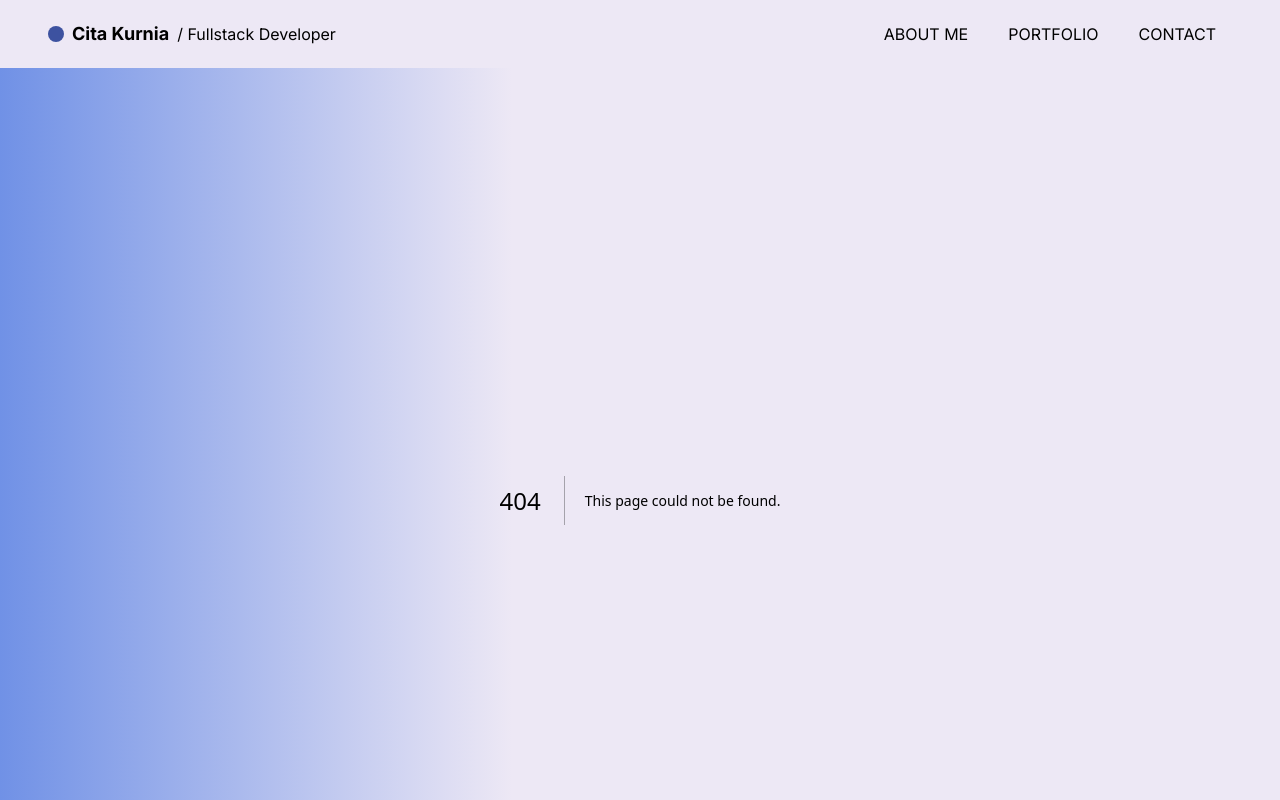
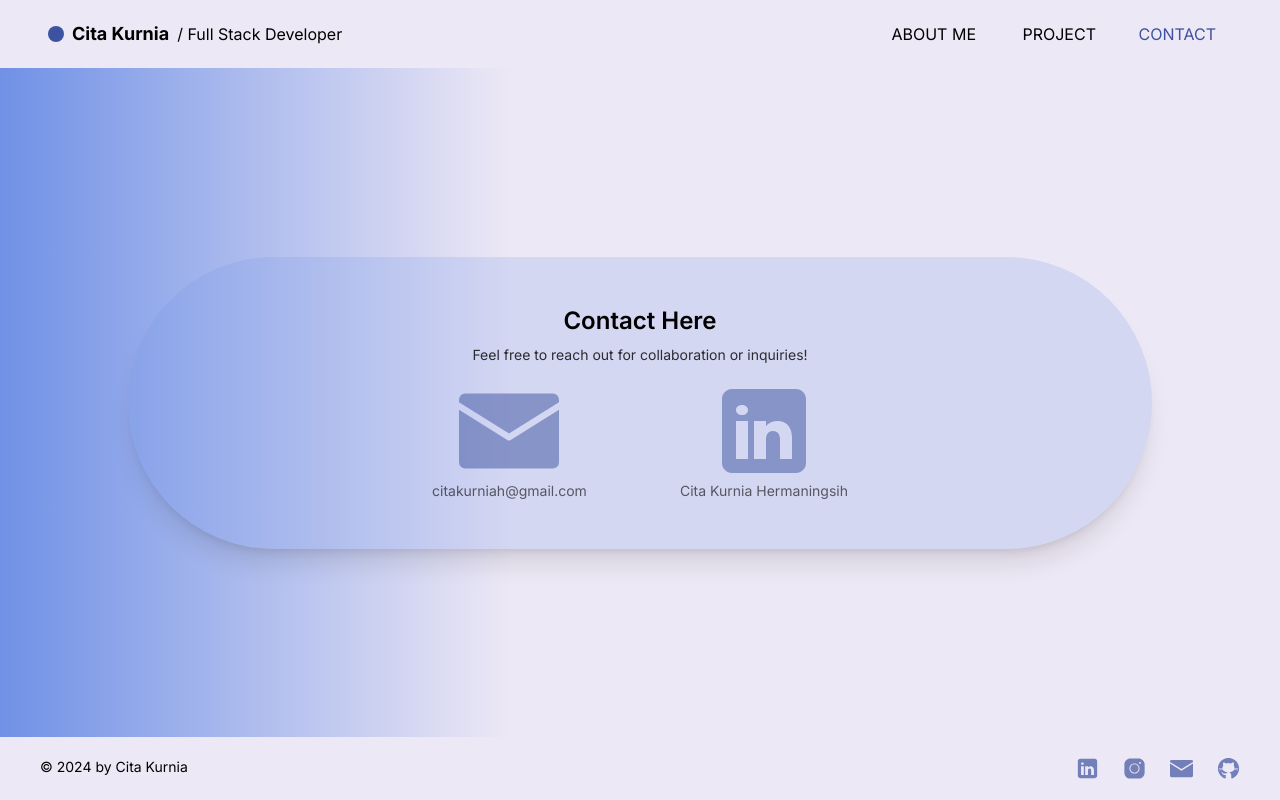
Before and after one commit to citakurnia/portofolio, a Next.js app: page /contact in a window 1280 px wide. Before the commit this address had no page. Shown: the top 800 px of the page. Built offline with nearby package versions, Linux system fonts and the light colour scheme.

Commit message:
fix: refactor page and add contact page

```diff
--- /dev/null
+++ b/src/app/(pages)/contact/page.tsx
@@ -0,0 +1,5 @@
+import ContactView from "@/app/view/contact";
+
+export default function Contact() {
+  return <ContactView />;
+}
--- /dev/null
+++ b/src/app/(pages)/home/page.tsx
@@ -0,0 +1,5 @@
+import HomeView from "@/app/view/home";
+
+export default function Home() {
+  return <HomeView />;
+}
--- a/src/app/components/header/index.tsx
+++ b/src/app/components/header/index.tsx
@@ -3,8 +3,25 @@
 import Link from "next/link";
 import { SvgMenuButton } from "@/assets/svg-collection";
 import { useState } from "react";
+import { usePathname } from "next/navigation";
+
+const menuList = [
+  {
+    label: "ABOUT ME",
+    href: "/",
+  },
+  {
+    label: "PROJECT",
+    href: "/project",
+  },
+  {
+    label: "CONTACT",
+    href: "/contact",
+  },
+];
 
 export default function Header() {
+  const pathname = usePathname();
   const [isHovered, setIsHovered] = useState(false);
 
   return (
@@ -12,18 +29,19 @@ export default function Header() {
       <div className="flex items-center space-x-2">
         <span className="bg-primary-deep-blue h-4 w-4 inline-block rounded-full"></span>
         <span className="text-lg font-bold">Cita Kurnia</span>
-        <span>/ Fullstack Developer</span>
+        <span>/ Full Stack Developer</span>
       </div>
-      <nav className="hidden md:flex md:pr-4 md:space-x-6 lg:space-x-10">
-        <Link href="/." className="hover:text-primary-deep-blue">
-          ABOUT ME
-        </Link>
-        <Link href="/pages/portofolio" className="hover:text-primary-deep-blue">
-          PORTFOLIO
-        </Link>
-        <Link href="/pages/contact" className="hover:text-primary-deep-blue">
-          CONTACT
-        </Link>
+      <nav className="hidden md:flex md:pr-4 md:space-x-3 lg:space-x-6">
+        {menuList.map((menu) => (
+          <Link
+            href={menu.href}
+            className={`hover:text-primary-deep-blue w-24 text-end ${
+              pathname === menu.href && " text-primary-deep-blue"
+            }`}
+          >
+            {menu.label}
+          </Link>
+        ))}
       </nav>
       <div
         className="md:hidden"
@@ -34,28 +52,18 @@ export default function Header() {
           <SvgMenuButton />
         </button>
         {isHovered && (
-          <div className="flex flex-col md:hidden bg-primary-soft-pink/80 shadow-lg rounded-lg p-4 absolute top-12 right-4 w-40">
-            <Link
-              href="/."
-              className="block mb-4 hover:text-primary-deep-blue text-center"
-              onClick={() => setIsHovered(false)}
-            >
-              ABOUT ME
-            </Link>
-            <Link
-              href="/pages/portofolio"
-              className="block mb-4 hover:text-primary-deep-blue text-center"
-              onClick={() => setIsHovered(false)}
-            >
-              PORTFOLIO
-            </Link>
-            <Link
-              href="/pages/contact"
-              className="block hover:text-primary-deep-blue text-center"
-              onClick={() => setIsHovered(false)}
-            >
-              CONTACT
-            </Link>
+          <div className="flex flex-col md:hidden bg-primary-soft-pink/80 shadow-lg rounded-lg p-4 absolute top-12 right-4 w-40 align-middle justify-center space-y-4">
+            {menuList.map((menu) => (
+              <Link
+                href={menu.href}
+                className={`block hover:text-primary-deep-blue text-center ${
+                  pathname === menu.href && " text-primary-deep-blue"
+                }`}
+                onClick={() => setIsHovered(false)}
+              >
+                {menu.label}
+              </Link>
+            ))}
           </div>
         )}
       </div>
--- a/src/app/page.tsx
+++ b/src/app/page.tsx
@@ -1,4 +1,4 @@
-import Home from "./pages/home/page";
+import Home from "./(pages)/home/page";
 
 export default function App() {
   return (
--- a/src/app/pages/contact/page.tsx
+++ /dev/null
@@ -1,3 +0,0 @@
-export default function Contact() {
-  return <div>ini contact</div>;
-}
--- a/src/app/pages/home/textHome.tsx
+++ /dev/null
@@ -1,21 +0,0 @@
-export default function TextHome() {
-  return (
-    <div>
-      <h1 className="text-4xl font-bold">Hello</h1>
-      <p className="mt-4 text-lg">
-        Unveil the beginnings of my innovative developer journey!
-      </p>
-      <p className="mt-4 text-gray-700">
-        I&apos;m a budding Full-Stack Developer who started this year. Though
-        new to the field, my passion for learning and dedication has propelled
-        me to quickly grasp essential skills. I am dedicated to continuous
-        improvement, striving to create effective and efficient solutions on any
-        project.
-      </p>
-      <p className="mt-4 text-gray-700">
-        I thrive on the challenge of mastering any necessary concepts in
-        software engineering and continuously improving my skills.
-      </p>
-    </div>
-  );
-}
--- /dev/null
+++ b/src/app/view/contact/index.tsx
@@ -0,0 +1,62 @@
+import { SvgEmail, SvgLinkedIn } from "@/assets/svg-collection";
+
+export default function ContactView() {
+  const svgClassName =
+    "text-primary-deep-blue/50 hover:text-primary-deep-blue/80";
+  return (
+    <>
+      <div className="flex flex-col md:flex-row justify-center items-center container mx-auto">
+        <div className="relative z-10 w-[80vw]">
+          <div className="relative w-full p-4 py-8 md:py-12 rounded-lg sm:rounded-full shadow-xl bg-primary-med-blue/20">
+            <div className="font-semibold text-xl sm:text-2xl text-center">
+              Contact Here
+            </div>
+            <p className="text-sm mt-2 text-black/80 text-center">
+              Feel free to reach out for collaboration or inquiries!
+            </p>
+            <div>
+              <div className="flex flex-col space-y-6 sm:space-y-0 sm:flex-row justify-between px-12 md:px-28 xl:px-72 pt-4">
+                <div className="flex flex-col items-center">
+                  <a
+                    aria-label="Send email to Cita Kurnia with gmail"
+                    href="https://mail.google.com/mail/?view=cm&to=citakurniah@gmail.com"
+                    target="_blank"
+                    className={svgClassName}
+                  >
+                    <SvgEmail
+                      width={100}
+                      height={100}
+                      fill="none"
+                      className="hover: fill-current"
+                    />
+                  </a>
+                  <div className="text-black/60 text-sm">
+                    citakurniah@gmail.com
+                  </div>
+                </div>
+                <div className="flex flex-col items-center">
+                  <a
+                    aria-label="Direct to Cita Kurnia's LinkedIn"
+                    href="https://www.linkedin.com/in/cita-kurnia-hermaningsih-004675164/"
+                    target="_blank"
+                    className={svgClassName}
+                  >
+                    <SvgLinkedIn
+                      width={100}
+                      height={100}
+                      fill="none"
+                      className="hover: fill-current"
+                    />
+                  </a>
+                  <div className="text-black/60 text-sm">
+                    Cita Kurnia Hermaningsih
+                  </div>
+                </div>
+              </div>
+            </div>
+          </div>
+        </div>
+      </div>
+    </>
+  );
+}
--- a/src/app/pages/home/card.tsx
+++ b/src/app/view/home/component/Card.tsx
@@ -1,9 +1,16 @@
+"use client";
+
 import Image from "next/image";
 import Link from "next/link";
 import SocialMediaIcons from "@/app/components/socialMedia";
 
 export default function Card() {
   const svgClassName = "text-white/80 hover:text-white/95";
+
+  const openPDF = () => {
+    const pdfUrl = "/cita-kurnia-cv.pdf";
+    window.open(pdfUrl, "_blank");
+  };
 
   return (
     <div className="relative pt-6 rounded-lg shadow-xl bg-primary-med-blue/30">
@@ -17,14 +24,17 @@ export default function Card() {
           className="w-36 h-36 rounded-full mx-auto z-10"
         />
         <h2 className="mt-4 text-2xl font-semibold">Cita Kurnia</h2>
-        <p className="mt-2 text-gray-800">FULL-STACK DEVELOPER</p>
+        <p className="mt-2 text-gray-800">FULL STACK DEVELOPER</p>
       </div>
       <div className="mt-6 md:mt-8 md:pb-2 flex justify-center space-x-4">
         <button className="bg-primary-med-blue/80 text-white hover:bg-primary-med-blue w-32 h-10 rounded-full text-base">
-          <Link href="/pages/portofolio">PORTFOLIO</Link>
+          <Link href="/project">PROJECT</Link>
         </button>
-        <button className="border border-primary-steel px-4 py-2  hover:bg-primary-soft-pink/70 w-32 h-10 rounded-full text-base">
-          <Link href="/pages/contact">CONTACT</Link>
+        <button
+          className="border border-primary-steel px-4 py-2  hover:bg-primary-soft-pink/70 w-32 h-10 rounded-full text-base"
+          onClick={openPDF}
+        >
+          <div>RESUME</div>
         </button>
       </div>
       <div className="mt-5 flex justify-center space-x-5 py-2 h-10 bg-primary-deep-blue/60 rounded-b-lg">
--- /dev/null
+++ b/src/app/view/home/component/Content.tsx
@@ -0,0 +1,27 @@
+import Link from "next/link";
+
+export default function Content() {
+  return (
+    <div>
+      <h1 className="text-4xl font-bold">Hello</h1>
+      <p className="mt-4 text-gray-900">
+        I&apos;m Cita, a software engineer with a strong aptitude for logical
+        thinking, problem-solving, and adapting to new technologies. While
+        I&apos;m still early in my career, I&apos;ve quickly gained the ability
+        to work across various areas of software engineering, including backend,
+        frontend, and full stack development.
+      </p>
+      <p className="mt-4 mb-2 text-gray-700">
+        My extroverted and respectful nature fosters positive collaboration in
+        team environments, and I&apos;m always eager to take on new challenges,
+        grow my skills, and contribute to innovative solutions.
+      </p>
+      <Link
+        href="/project"
+        className="text-sm text-primary-deep-blue hover:text-primary-med-blue"
+      >
+        Discover my projects here.
+      </Link>
+    </div>
+  );
+}
--- a/src/app/pages/home/page.tsx
+++ b/src/app/view/home/index.tsx
@@ -1,8 +1,8 @@
 import Head from "next/head";
-import Card from "./card";
-import TextHome from "./textHome";
+import Card from "./component/Card";
+import Content from "./component/Content";
 
-export default function Home() {
+export default function HomeView() {
   return (
     <>
       <Head>
@@ -18,7 +18,7 @@ export default function Home() {
           <Card />
         </div>
         <div className="text-center z-10 mx-4 md:text-left mt-8 md:mt-0 md:w-1/2 lg:pr-10 xl:pr-60 xl:w-3/5 ">
-          <TextHome />
+          <Content />
         </div>
       </div>
     </>
```
Also changed, not shown: src/app/(pages)/project/page.tsx (renamed from src/app/pages/portofolio/page.tsx), 1 other file (tests, documents, lock files or other folders).
